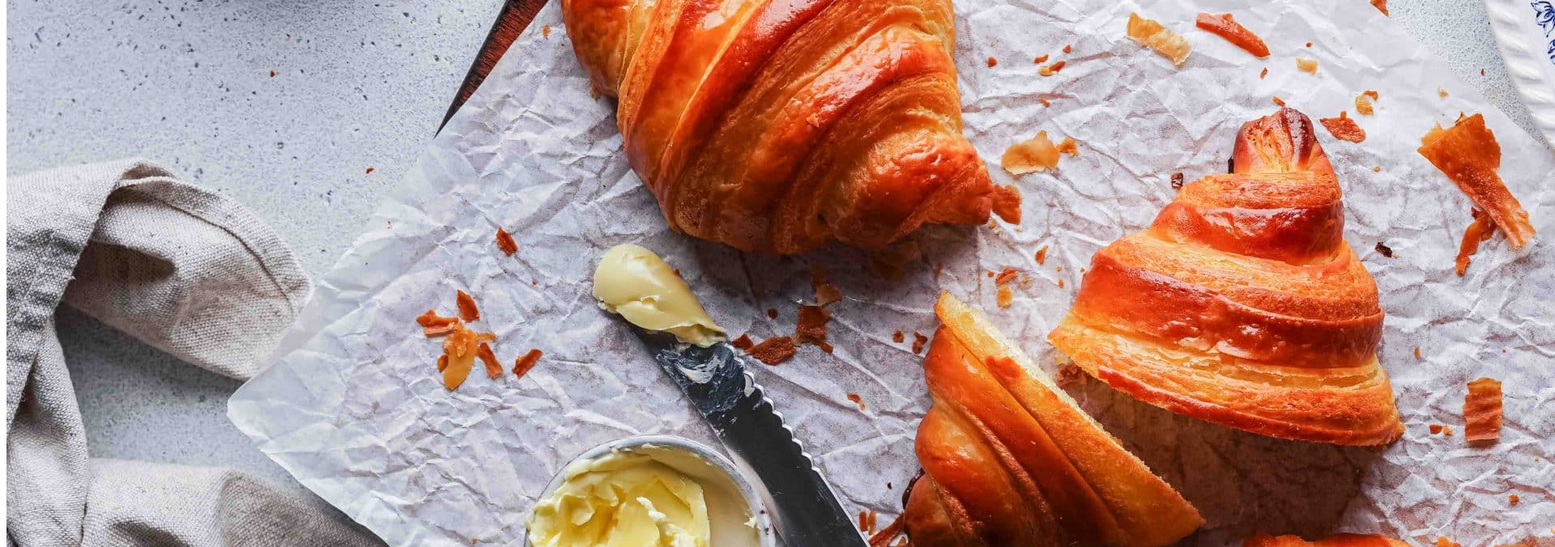
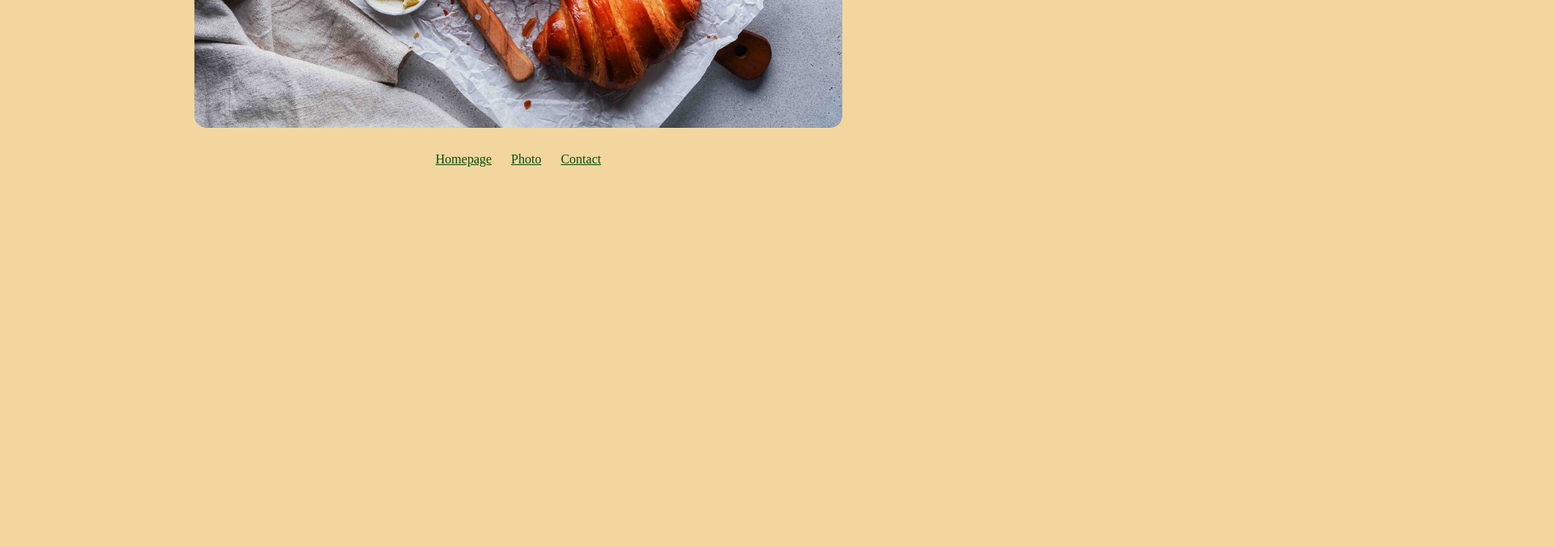
Before and after one commit to nikakh13/croissant-page, a plain HTML site: page imagespage.html in a window 1280 px wide. Shown: the part 500-1176 px from the top of the page at 81% size, 1920 px wide, since content can reach past the window. After the commit the page ends 800 px from the top, so only its background shows below. Drawn offline with Linux system fonts and the light colour scheme.

Commit message:
added css

```diff
--- a/imagespage.html
+++ b/imagespage.html
@@ -9,8 +9,9 @@
   </head>
   <body>
     <h1>🥐 A picture of a croissant</h1>
-    <img src="src/homemade-croissants-26-scaled.jpg" max-width="300px" />
-    <a href="index.html">Homepage</a> <a href="imagespage.html">Photo</a>
-    <a href="contact.html">Contact</a>
+    <img src="src/homemade-croissants-26-scaled.jpg" />
+    <span><a href="index.html">Homepage</a></span>
+    <span><a href="imagespage.html">Photo</a></span>
+    <span><a href="contact.html">Contact</a></span>
   </body>
 </html>
--- a/src/styles.css
+++ b/src/styles.css
@@ -1,7 +1,27 @@
-.img {
-  max-width: 300px;
+body {
+  background: #f2d69e;
+  text-align: center;
 }
 
-.h1 {
-  font-size: 100px;
+img {
+  max-width: 800px;
+  display: block;
+  margin: 30px auto;
+  border-radius: 15px;
 }
+
+h1 {
+  font-size: 50px;
+}
+
+a {
+  color: rgb(11, 75, 16);
+}
+
+a:visited {
+  color: rgb(11, 75, 16);
+}
+
+span {
+  margin: 10px;
+}
```
Also changed, not shown: contact.html (+7 -6 lines), index.html (+5 -4 lines).
